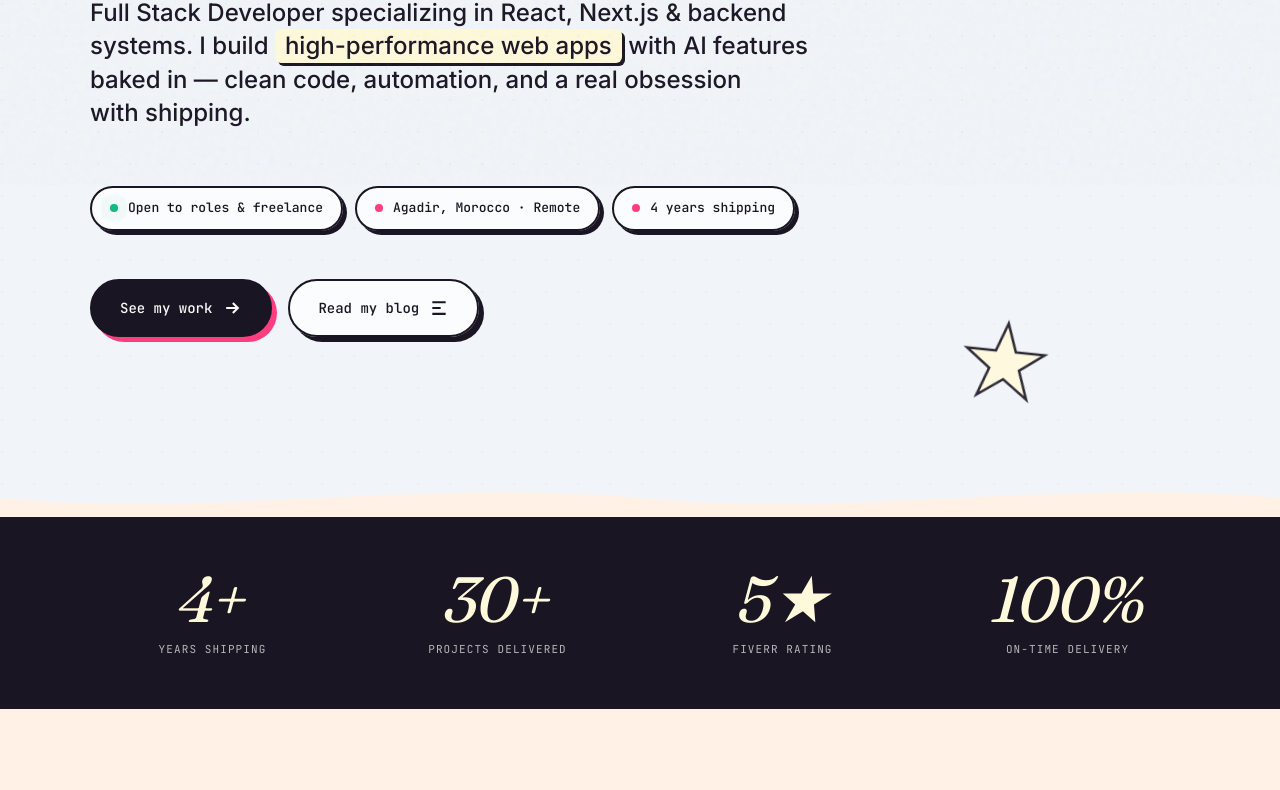
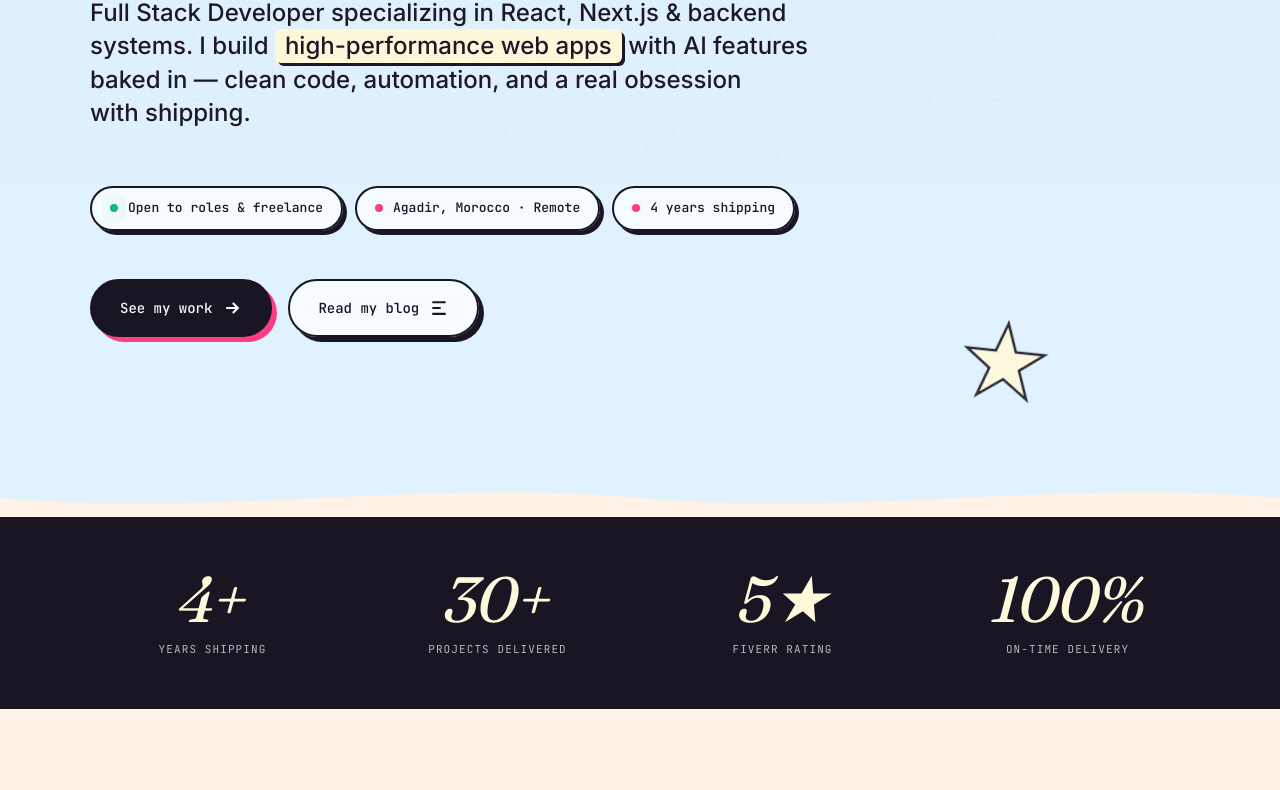
Before and after one commit to yassinerahhou/portfolio, a plain HTML site: page index.html in a window 1280 px wide. Shown: the part 615-1405 px from the top of the page. Drawn offline with Linux system fonts and the light colour scheme.

Commit message:
style: change hero background to bright relaxing sky blue

```diff
--- a/index.html
+++ b/index.html
@@ -31,7 +31,7 @@
       --sky: #e7f3ff;
       --rose: #fff0f3;
       --cream: #faf9f6;
-      --hero-bg: #f1f5f9; /* Sleek slate/white */
+      --hero-bg: #e0f2fe; /* Bright relaxing sky blue */
 
       --ink: #1a1523;
       --ink-soft: #4a4458;
@@ -59,7 +59,7 @@
       --sky: #0a1824;
       --rose: #240a10;
       --cream: #050505;
-      --hero-bg: #0a0f1c; /* Deep obsidian */
+      --hero-bg: #082f49; /* Deep ocean blue */
 
       --ink: #f8fafc;
       --ink-soft: #94a3b8;
```
